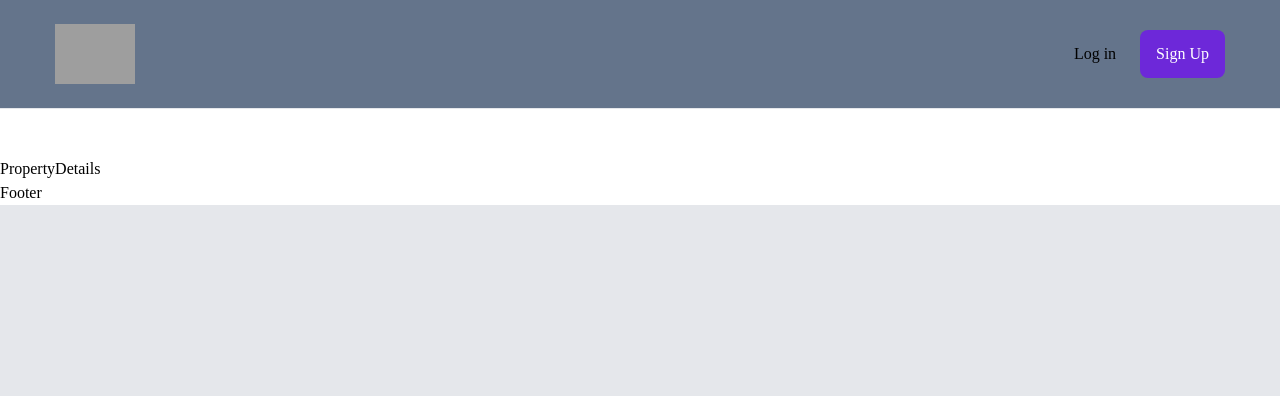
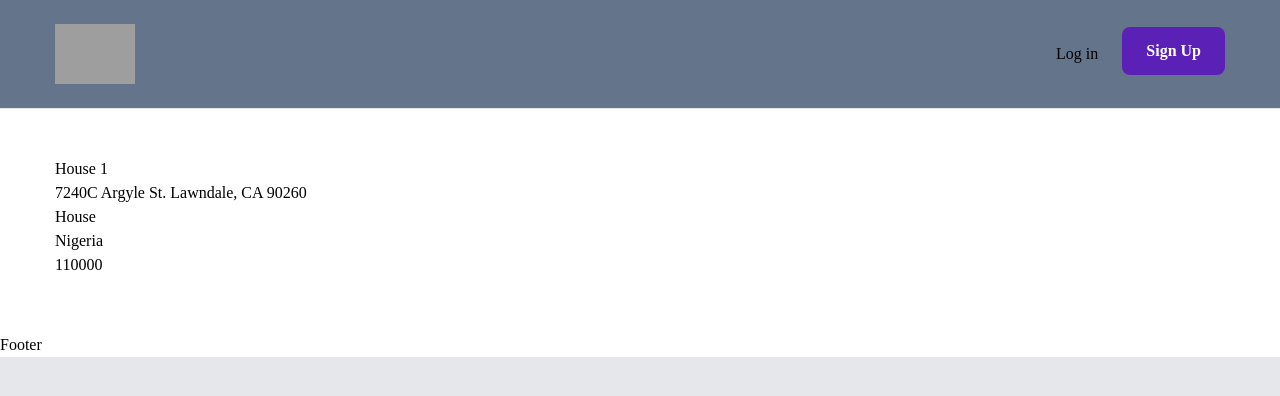
Before and after one commit to Iyiola2dev/Real-Estate, a React (Vite) app: page /property/1 in a window 1280 px wide. Shown: the top 396 px of the page. Built offline with nearby package versions, Linux system fonts and the light colour scheme; grey boxes are pictures that could not be loaded.

Commit message:
Property Details was added

```diff
--- a/src/components/Banner.jsx
+++ b/src/components/Banner.jsx
@@ -11,6 +11,7 @@ const Banner = () => {
         <span className="text-violet-700">
           Rent
         </span>
+
         Your Dream House With Us.
        </h1>
        <p className="max-w-[480px] mb-8">Lorem ipsum dolor sit amet consectetur adipisicing elit. Quis id natus tempore nulla dolor maxime obcaecati neque beatae error ipsum?</p>
--- a/src/components/Header.jsx
+++ b/src/components/Header.jsx
@@ -1,19 +1,32 @@
-
 import { Link } from "react-scroll";
 const Header = () => {
   return (
-    <header className='py-6 mb-12 border-b bg-slate-500'>
-        <div className="container mx-auto flex justify-between items-center">
-            <img className="h-[60px]" src="https://res.cloudinary.com/dtlejpoxq/image/upload/v1723813193/Real%20Estate%20Website%20Images/Screenshot_16-8-2024_135810_looka.com-removebg-preview_waxpnq.png" alt="Logo" />
-            <Link to='/'>
-            </Link>
-            <div className="flex items-center gap-6">
-                <Link className="hover:text-violet-900 transition" to="">Log in</Link>
-                <Link className="bg-violet-700 hover:bg-violet-800 text-white px-4 py-3 rounded-lg transition" to="">Sign Up</Link>
-            </div>
+    <header className="py-6 mb-12 border-b bg-slate-500">
+      <div className="container mx-auto flex justify-between items-center">
+        <img
+          className="h-[60px]"
+          src="https://res.cloudinary.com/dtlejpoxq/image/upload/v1723813193/Real%20Estate%20Website%20Images/Screenshot_16-8-2024_135810_looka.com-removebg-preview_waxpnq.png"
+          alt="Logo"
+        />
+        <Link to="/"></Link>
+        <div className="flex items-center gap-6">
+          <Link className="hover:text-violet-900 transition" to="">
+            Log in
+          </Link>
+          <Link to="">
+            <button>
+              <a
+                href="#_"
+                className="relative block w-auto px-6 py-3 overflow-hidden text-base font-semibold text-center text-white rounded-lg hover:bg-gray-50 hover:text-black  bg-violet-800"
+              >
+                Sign Up
+              </a>
+            </button>
+          </Link>
         </div>
+      </div>
     </header>
-  )
-}
+  );
+};
 
-export default Header
+export default Header;
--- a/src/components/HouseContext.jsx
+++ b/src/components/HouseContext.jsx
@@ -105,16 +105,18 @@ const HouseContextProvider = ({ children }) => {
         }
       }
       //property and price is not default
-      if (!isDefault(country) && !isDefault(price) && isDefault(property)) {
+      if (isDefault(country) && !isDefault(price) && isDefault(property)) {
         if (housePrice >= minPrice && housePrice <= maxPrice) {
           return house.type === property;
         }
       }
     });
     setTimeout(() => {
-      return newHouses.length < 1 ? setHouses([]) : setHouses(newHouses);
-      setLoading(false);
-    });
+      return (
+        newHouses.length < 1 ? setHouses([]) : setHouses(newHouses),
+        setLoading(false)
+      );
+    }, 1000);
   };
   return (
     <HouseContext.Provider
--- a/src/components/HouseList.jsx
+++ b/src/components/HouseList.jsx
@@ -14,7 +14,22 @@ import { ImSpinner2 } from "react-icons/im";
 
 const HouseList = () => {
   const { houses, loading } = useContext(HouseContext);
-  console.log(houses);
+
+  //if loading is true
+  if (loading) {
+    return (
+      <ImSpinner2 className="mx-auto animate-spin text-violet-700 text-4xl  mt-[200px]" />
+    );
+  }
+
+  if (houses.length < 1) {
+    return (
+      <div className="text-center text-3xl text-gray-400 mt-48">
+        Sorry, nothing found
+      </div>
+    );
+  }
+
   return (
     <section className="mb-20">
       <div className="container mx-auto ">
--- a/src/pages/PropertyDetails.jsx
+++ b/src/pages/PropertyDetails.jsx
@@ -1,9 +1,42 @@
-import React from 'react'
+import React from "react";
+
+// import data
+import { housesData } from "../data";
+
+// import use param
+import { useParams } from "react-router-dom";
+
+//icons
+import { BiBed, BiBath, BiArea } from "react-icons/bi";
+
+import { Link } from "react-router-dom";
 
 const PropertyDetails = () => {
+  //get the house id
+  const { id } = useParams();
+
+  //get the house based on the id
+  const house = housesData.find((house) => {
+    return house.id === parseInt(id);
+  });
+
   return (
-    <div>PropertyDetails</div>
-  )
-}
+    <section>
+      <div className="container mx-auto min-h[800px] mb-14">
+        <div>
+          <div>
+            <h2>{house.name}</h2>
+            <h3>{house.address}</h3>
+          </div>
+          <div>
+            <div>{house.type}</div>
+            <div>{house.country}</div>
+          </div>
+          <div>{house.price}</div>
+        </div>
+      </div>
+    </section>
+  );
+};
 
-export default PropertyDetails
+export default PropertyDetails;
```
